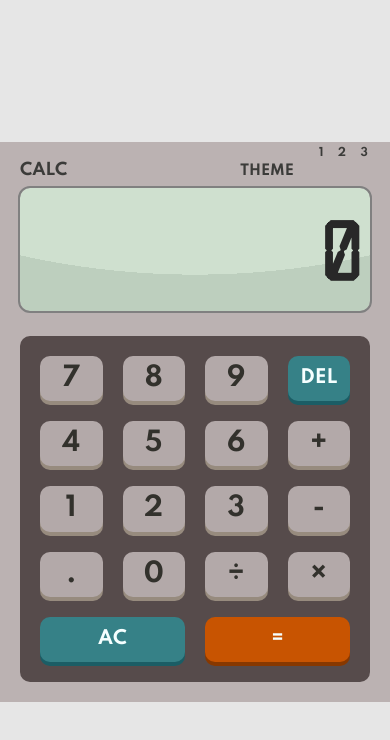
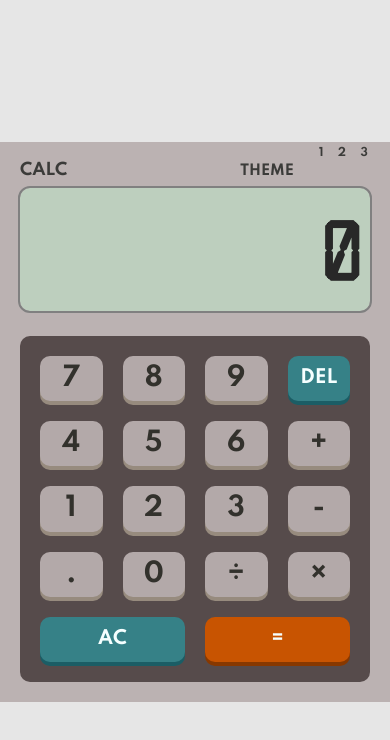
Before and after one commit to grmajik/Calculator-frontendmentor, a plain HTML site: page index.html in a window 390 px wide. Drawn offline with Linux system fonts and the light colour scheme.

Commit message:
Add files via upload

```diff
--- a/styles.css
+++ b/styles.css
@@ -125,7 +125,7 @@ input[type=range]::-moz-range-track {
 .calc-screen {
 	height: 25%;
 	background:
-		radial-gradient(circle at 50% -580%,
+		radial-gradient(circle at 50% -585%,
 		#cfe0cf 800px,
 		#bdcfbe 100px);
 	font-size: 90px;
@@ -302,6 +302,13 @@ button:nth-child(18):active {
 		font-size: 26px;
 	}
 
+	.calc-screen {
+		background:
+			radial-gradient(circle at 50% -780%,
+			#cfe0cf 800px,
+			#bdcfbe 100px);
+	}
+
 	.calc-theme-toggler>:nth-child(4) {
 		width: 14%;
 	}
```
